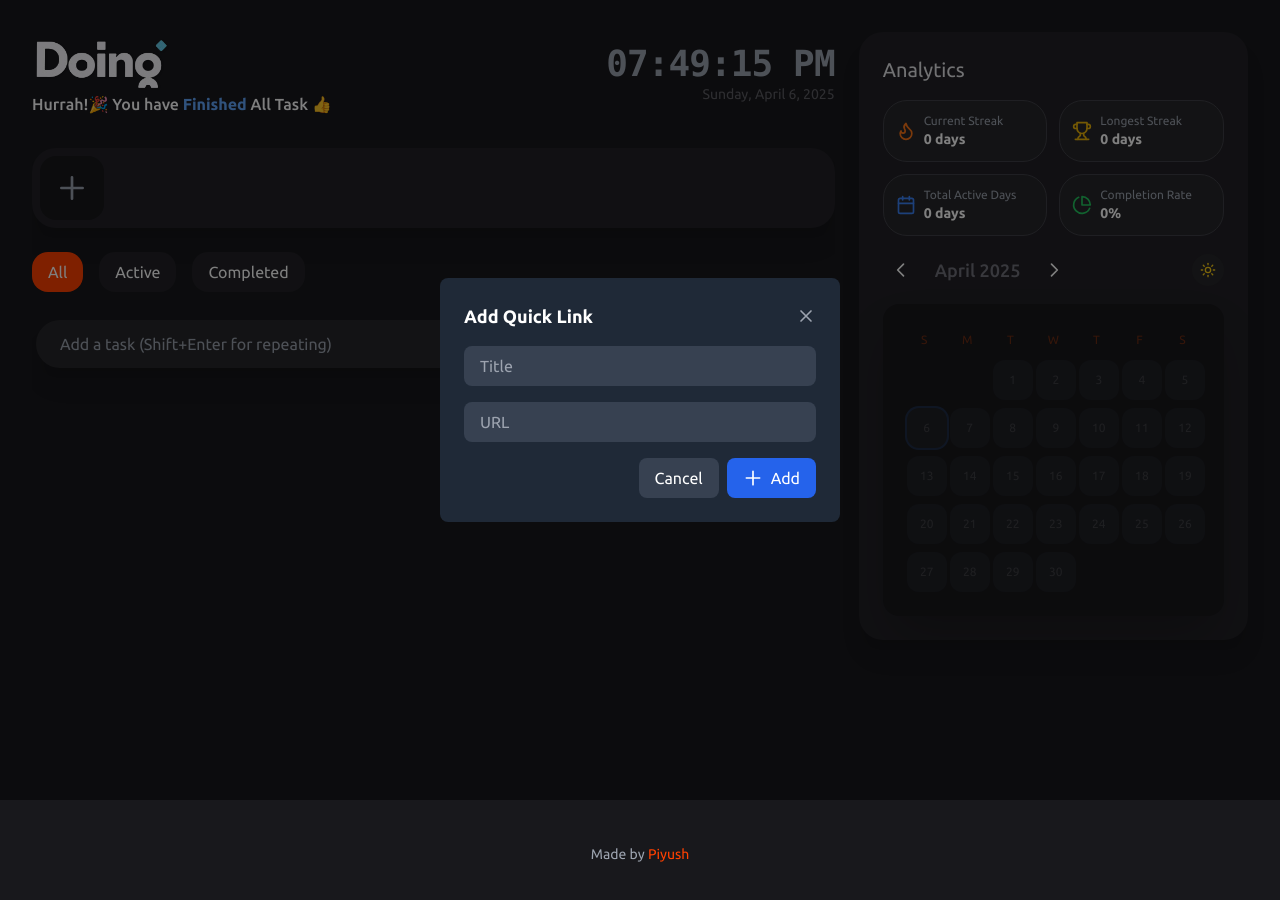
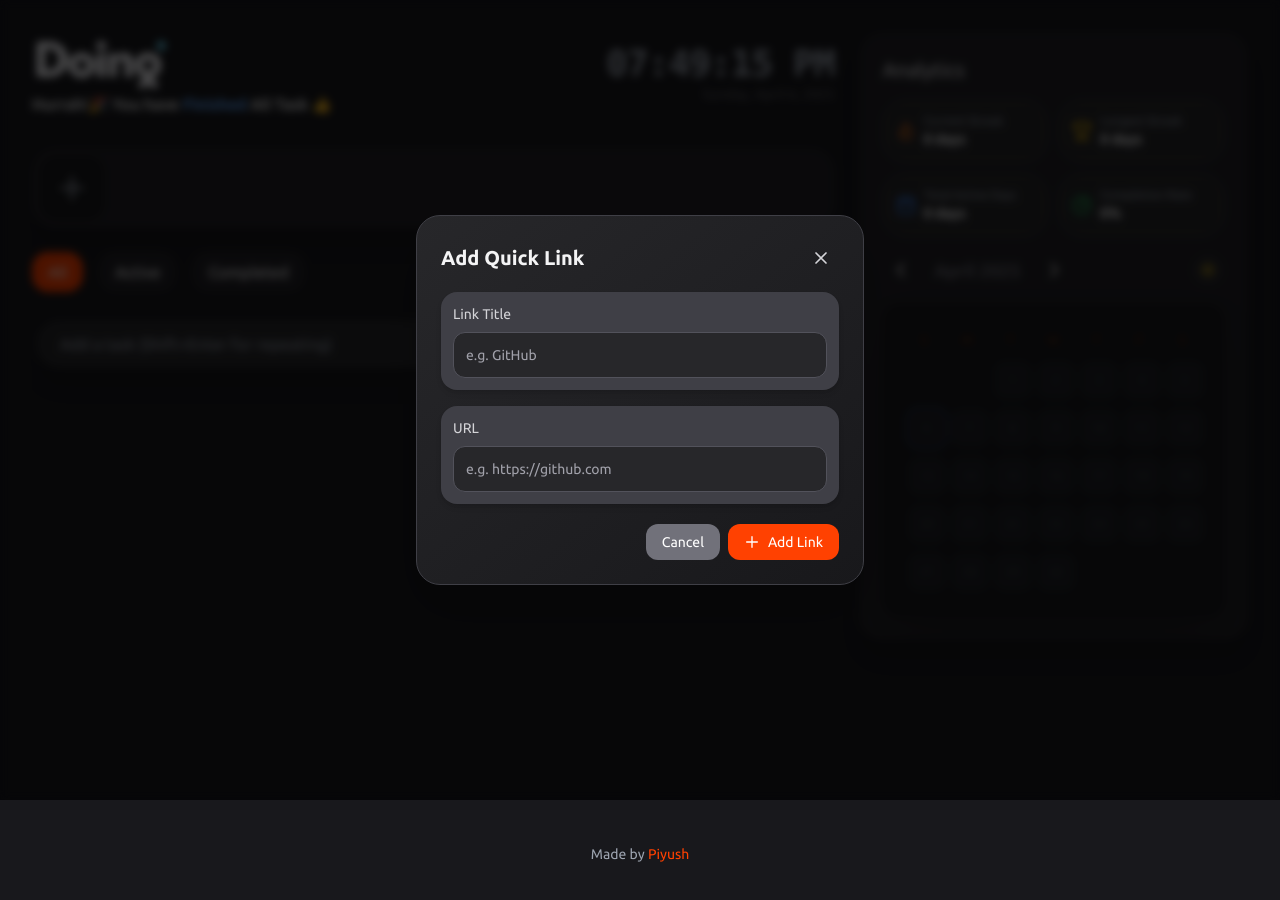
Before and after one commit to ViditGupta0401/todo-with-backend, a React (Vite) app: page / in a window 1280 px wide. Both pictures are taken after a click on the button 72 px from the left and 187 px from the top of the page. Shown: the top 900 px of the page. Built offline with nearby package versions, Linux system fonts and the light colour scheme.

Commit message:
quick link popup changed

```diff
--- a/src/components/QuickLinks.tsx
+++ b/src/components/QuickLinks.tsx
@@ -107,50 +107,63 @@ export const QuickLinks: React.FC = () => {
       </div>
 
       {showAddForm && (
-        <div className="fixed inset-0 bg-black bg-opacity-50 flex items-center justify-center z-50">
-          <form onSubmit={handleAddLink} className="bg-white dark:bg-gray-800 p-6 rounded-lg flex flex-col gap-4 min-w-[400px]">
-            <div className="flex items-center justify-between">
-              <h3 className="text-lg font-semibold text-gray-800 dark:text-white">Add Quick Link</h3>
+        <div className="fixed inset-0 bg-black bg-opacity-70 backdrop-blur-sm flex items-center justify-center z-50 p-2 sm:p-4">
+          <form onSubmit={handleAddLink} className="bg-gradient-to-br from-white to-zinc-100 dark:from-zinc-800 dark:to-zinc-900 p-4 sm:p-5 md:p-6 rounded-3xl shadow-2xl border border-zinc-200 dark:border-zinc-700 max-w-md w-full">
+            <div className="flex items-center justify-between mb-3 sm:mb-4">
+              <h3 className="text-base sm:text-lg md:text-xl font-semibold text-zinc-800 dark:text-zinc-100">
+                Add Quick Link
+              </h3>
               <button
                 type="button"
                 onClick={() => setShowAddForm(false)}
-                className="text-gray-500 dark:text-gray-400 hover:text-gray-700 dark:hover:text-white"
+                className="text-zinc-600 dark:text-zinc-300 hover:text-zinc-800 dark:hover:text-white p-2 hover:bg-zinc-100 dark:hover:bg-zinc-700 rounded-full transition-colors"
               >
-                <svg className="w-5 h-5" fill="none" viewBox="0 0 24 24" stroke="currentColor">
+                <svg className="w-4 h-4 sm:w-5 sm:h-5" fill="none" viewBox="0 0 24 24" stroke="currentColor">
                   <path strokeLinecap="round" strokeLinejoin="round" strokeWidth={2} d="M6 18L18 6M6 6l12 12" />
                 </svg>
               </button>
             </div>
+
+            <div className="space-y-4">
+              <div className="bg-white dark:bg-zinc-700 p-3 rounded-2xl shadow-md">
+                <p className="text-xs sm:text-sm text-zinc-500 dark:text-zinc-300 mb-2">Link Title</p>
                 <input
                   type="text"
-              placeholder="Title"
+                  placeholder="e.g. GitHub"
                   value={newLink.title}
                   onChange={e => setNewLink(prev => ({ ...prev, title: e.target.value }))}
-              className="px-4 py-2 bg-gray-100 dark:bg-gray-700 text-gray-800 dark:text-white rounded-lg"
+                  className="w-full bg-zinc-50 dark:bg-zinc-800 text-zinc-800 dark:text-white rounded-xl text-xs sm:text-sm p-3 placeholder-zinc-400 focus:outline-none focus:ring-2 focus:ring-[#ff4101] border border-zinc-200 dark:border-zinc-600"
                 />
+              </div>
+
+              <div className="bg-white dark:bg-zinc-700 p-3 rounded-2xl shadow-md">
+                <p className="text-xs sm:text-sm text-zinc-500 dark:text-zinc-300 mb-2">URL</p>
                 <input
                   type="text"
-              placeholder="URL"
+                  placeholder="e.g. https://github.com"
                   value={newLink.url}
                   onChange={e => setNewLink(prev => ({ ...prev, url: e.target.value }))}
-              className="px-4 py-2 bg-gray-100 dark:bg-gray-700 text-gray-800 dark:text-white rounded-lg"
+                  className="w-full bg-zinc-50 dark:bg-zinc-800 text-zinc-800 dark:text-white rounded-xl text-xs sm:text-sm p-3 placeholder-zinc-400 focus:outline-none focus:ring-2 focus:ring-[#ff4101] border border-zinc-200 dark:border-zinc-600"
                 />
-            <div className="flex gap-2 justify-end">
+              </div>
+            </div>
+
+            <div className="flex gap-2 justify-end mt-5">
               <button
                 type="button"
                 onClick={() => setShowAddForm(false)}
-                className="px-4 py-2 bg-gray-200 dark:bg-gray-700 text-gray-700 dark:text-white rounded-lg hover:bg-gray-300 dark:hover:bg-gray-600"
+                className="px-4 py-2 text-xs sm:text-sm bg-zinc-500 hover:bg-zinc-600 text-white rounded-xl transition-colors"
               >
                 Cancel
               </button>
               <button
                 type="submit"
-                className="px-4 py-2 bg-blue-600 text-white rounded-lg hover:bg-blue-500 flex items-center gap-2"
+                className="px-4 py-2 text-xs sm:text-sm bg-[#ff4101] hover:bg-[#ee3d00] text-white rounded-xl transition-colors flex items-center gap-2"
               >
-                <svg className="w-5 h-5" fill="none" viewBox="0 0 24 24" stroke="currentColor">
+                <svg className="w-4 h-4" fill="none" viewBox="0 0 24 24" stroke="currentColor">
                   <path strokeLinecap="round" strokeLinejoin="round" strokeWidth={2} d="M12 4v16m8-8H4" />
                 </svg>
-                Add
+                Add Link
               </button>
             </div>
           </form>
```
Lines whose indentation alone changed are shown as unchanged.
